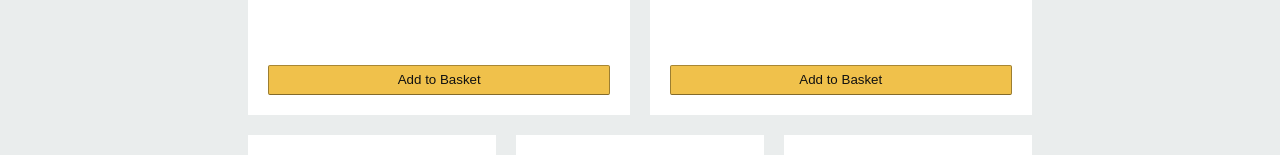
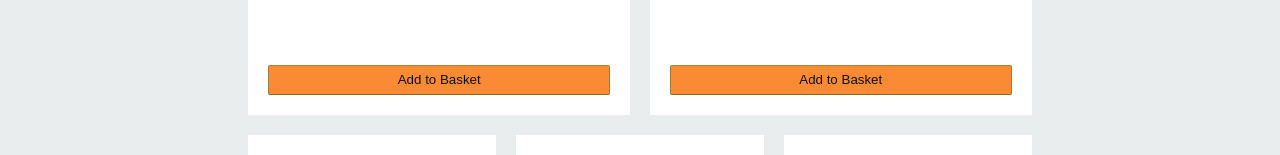
Before and after one commit to Johnson2017-stack/e-comm-client, a React (Create React App) app: page / in a window 1280 px wide. Shown: the part 779-934 px from the top of the page. Built offline with nearby package versions, Linux system fonts and the light colour scheme.

Commit message:
updated the color of the buttons to match my color scheme for the web site

```diff
--- a/src/components/styles/Product.css
+++ b/src/components/styles/Product.css
@@ -25,7 +25,7 @@
   }
 
   .product > button {
-    background: #f0c14b;
+    background: #fb8226ed;
     border: 1px solid;
     margin-top: 10px;
     border-color: #a88734 #9c7e31 #846a29;
--- a/src/components/styles/Subtotal.css
+++ b/src/components/styles/Subtotal.css
@@ -12,7 +12,7 @@
   }
 
   .subtotal-link, button {
-    background: #f0c14b;
+    background: #fb8226ed;
     border-radius: 2px;
     width: 100%;
     height: 30px;
```
